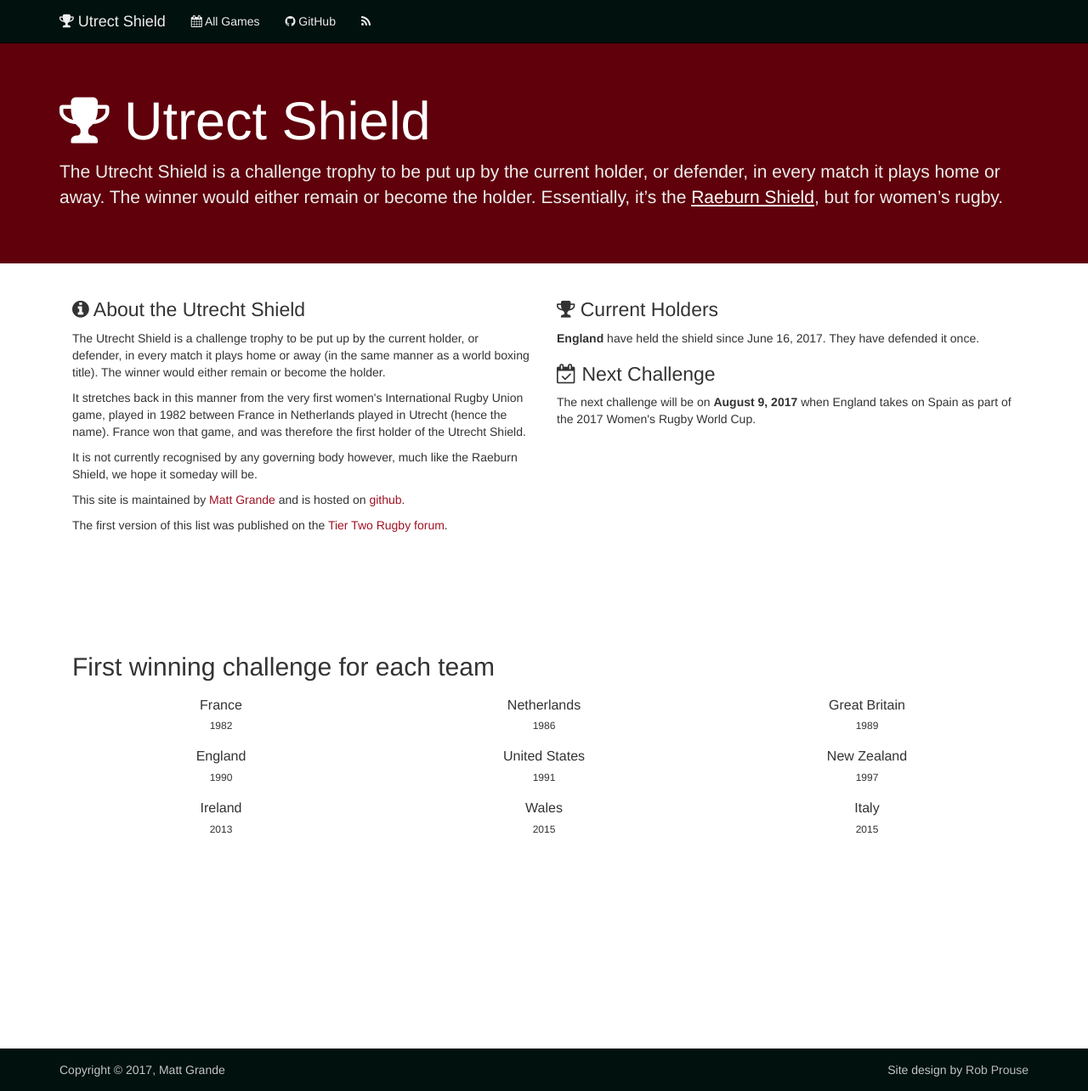
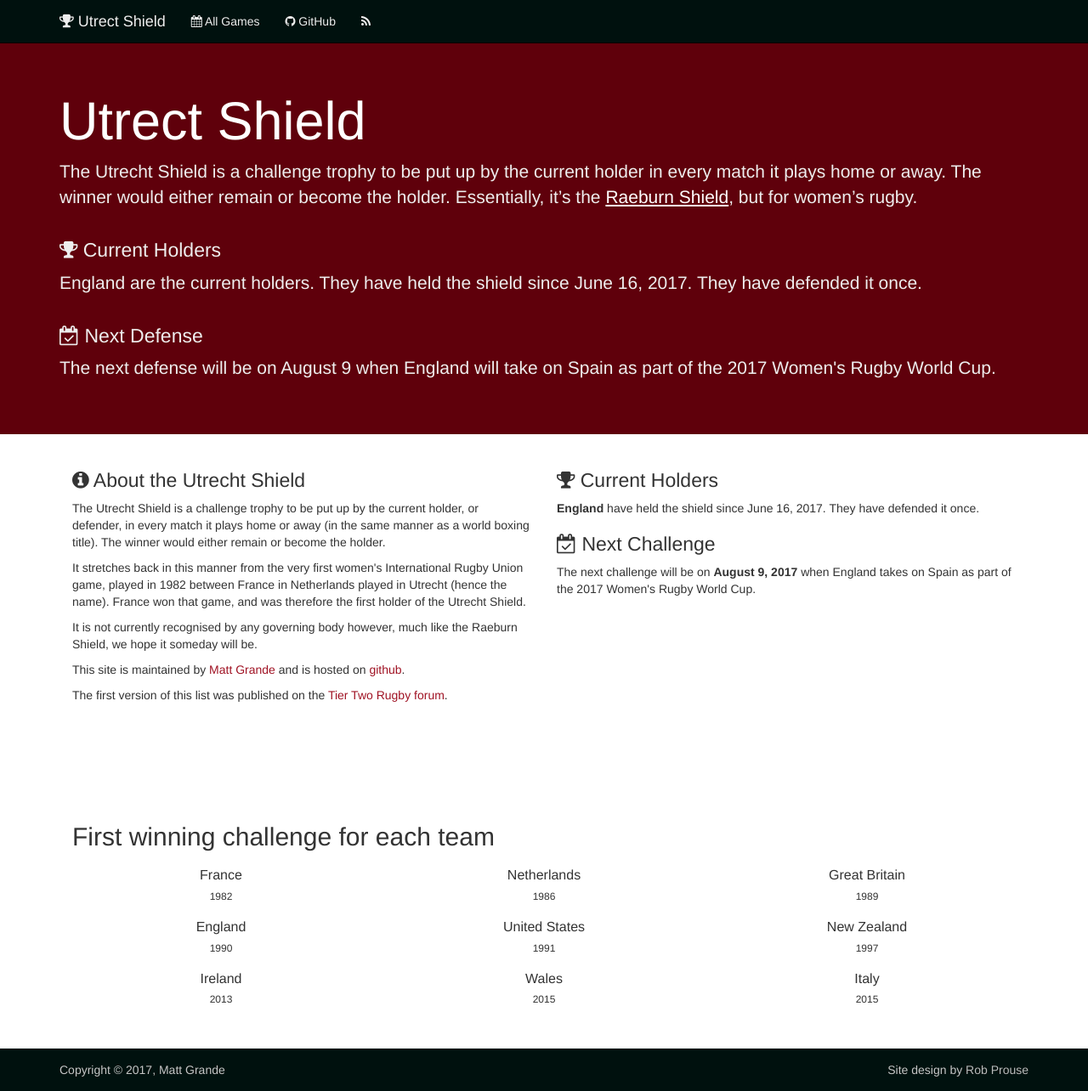
Before and after one commit to mattgrande/utrecht-shield, a Jekyll site: the page built from index.html, in a window 1280 px wide and 1284 px high. Shown: the whole window at 85% size. Built offline with Jekyll 4.4.1, drawn with Linux system fonts in a browser that asks for light colours; nearby versions of some CDN libraries; a style sheet for code colours, icons or effects is not loaded.

```diff
--- a/index.html
+++ b/index.html
@@ -9,12 +9,29 @@
   <div class="container">
     <div class="row">
       <div class="col-sm-12">
-        <h1><i class="fa fa-trophy"></i> {{ site.title }}</h1>
+        <h1>{{ site.title }}</h1>
       </div>
     </div>
     <div class="row">
       <div class="col-sm-12">
-        <p>The Utrecht Shield is a challenge trophy to be put up by the current holder, or defender, in every match it plays home or away. The winner would either remain or become the holder. Essentially, it’s the <a href="http://www.raeburnshield.com/">Raeburn Shield</a>, but for women’s rugby.</p>
+        <p>The Utrecht Shield is a challenge trophy to be put up by the current holder in every match it plays home or away. The winner would either remain or become the holder. Essentially, it’s the <a href="http://www.raeburnshield.com/">Raeburn Shield</a>, but for women’s rugby.</p>
+      </div>
+    </div>
+    <div class="row">
+      <div class="col-sm-12">
+          <h2><i class="fa fa-trophy"></i> Current Holders</h2>
+          <p>
+            <span class="flag-icon flag-icon-gb-eng"></span>
+            England are the current holders. They have held the shield since June 16, 2017. They have defended it once.
+          </p>
+      </div>
+    </div>
+    <div class="row">
+      <div class="col-sm-12">
+          <h2><i class="fa fa-calendar-check-o"></i> Next Defense</h2>
+          <p>
+            The next defense will be on August 9 when England will take on Spain as part of the 2017 Women's Rugby World Cup.
+          </p>
       </div>
     </div>
   </div>
```
